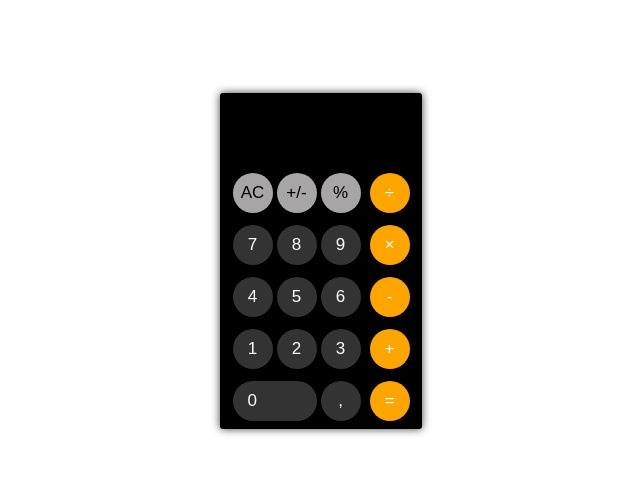
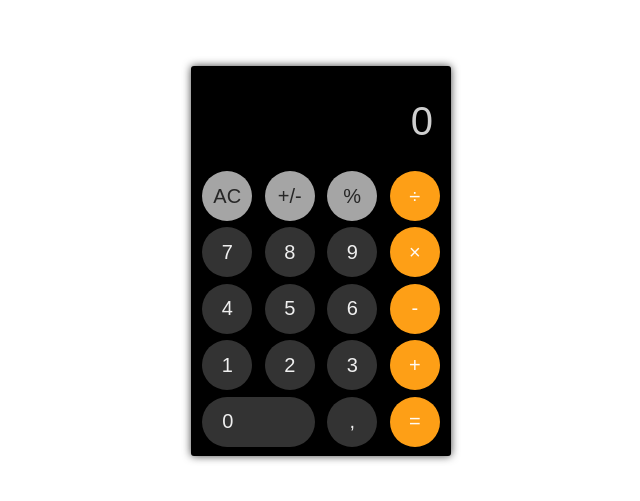
Before and after one commit to zettt6/my-pet-projects, a React (Create React App) app: page /calculator in a window 1280 px wide. Shown: the part 139-640 px from the top of the page, without its empty margins (319-959 px from the left). Built offline with nearby package versions, Linux system fonts and the light colour scheme.

Commit message:
new features in calculator

```diff
--- a/src/pages/calculator/Calculator.css
+++ b/src/pages/calculator/Calculator.css
@@ -6,98 +6,81 @@
 }
 
 .calc-wrapper {
-   height: 100%;
-   width: 100%;
-   display: flex;
-   justify-content: center;
-}
-
-.background {
-   width: 190px;
-   height: 324px;
-   display: flex;
-   flex-direction: column;
-   align-items: center;
+   width: 250px;
+   height: 380px;
    background-color: black;
    border-radius: 3px;
    box-shadow: 0px 0px 8px 0px rgba(0, 0, 0, 0.75);
-   padding: 6px;
+   padding: 5px;
 }
 
-.input-area {
-   width: 100%;
-   height: 60px;
-   display: flex;
-   align-items: flex-end;
-   color: white;
-}
-
-.calc-input {
+.input {
+   width: 230px;
+   height: 90px;
+   font-size: 40px;
+   letter-spacing: 3px;
+   outline: none;
    background-color: black;
-   border: none;
-   color: white;
-   width: 176px;
-   height: 40px;
+   color: rgb(207, 207, 207);
    text-align: end;
-   outline: none;
-   font-size: 30px;
 }
 
 .btns-container {
-   display: flex;
+   display: grid;
+   justify-items: center;
+
+   grid-template-columns: 1fr 1fr 1fr 1fr;
+   grid-template-rows: repeat(5, 1fr);
+   grid-row-gap: 0.4em;
 }
 
-.calc-btn {
+.btn {
+   width: 50px;
+   height: 50px;
+   font-size: 20px;
+   color: #efefef;
+   background-color: #333333;
+   /* display: flex;
+   align-items: center; */
    border: none;
    border-radius: 50%;
-   text-align: center;
-   width: 40px;
-   height: 40px;
-   font-size: 17px;
-   margin: 2px;
-   margin-bottom: -10px;
-   outline: none;
-}
-
-button:hover {
    cursor: pointer;
 }
 
-.background button:focus {
-   background-color: white;
-   opacity: 90%;
-   color: black;
-   transition: 0.6s;
+.btn:hover {
+   background-color: #eeeeee;
+   color: #262626;
+   transition: 0.8s;
 }
 
-.right-symbols-container button {
-   margin-left: 7px;
-   background-color: orange;
-   color: white;
-   display: flex;
-   justify-content: center;
-   align-items: center;
+.btn:active {
+   opacity: 60%;
+   transition: 0.1s;
 }
 
-.first-row button {
-   background-color: rgb(167, 165, 165);
+.grey-highligh {
+   background-color: #a5a5a5;
+   color: #262626;
 }
 
-.main-symbols button {
-   background-color: rgb(51, 51, 51);
-   color: white;
+.grey-highligh:hover {
 }
 
-.main-symbols button:focus {
-   background-color: rgb(196, 195, 195);
-   opacity: 80%;
-   color: black;
-   transition: 0.7s;
+.orange-highligh {
+   background-color: #fe9f16;
+   color: #fffaf4;
 }
 
-.null {
-   width: 84px;
+.orange-highligh:hover {
+   background-color: #fff;
+   color: #fe9f16;
+}
+
+.zero {
+   width: 90%;
+   border-radius: 50px;
+   grid-column: 1/3;
+   padding-left: 20px;
+   box-sizing: border-box;
    text-align: start;
-   border-radius: 40px;
-   padding-left: 15px;
 }
--- a/src/pages/calculator/Calculator.js
+++ b/src/pages/calculator/Calculator.js
@@ -1,54 +1,126 @@
+import { useState } from 'react/cjs/react.development'
 import './Calculator.css'
 
 function Calculator() {
+   const [nums, setNums] = useState([])
+   const [operators, setOperators] = useState([])
+   const [inputText, setInputText] = useState(0)
+
+   const [result, setResult] = useState('')
+
+   let btnData = [
+      { value: 'AC', type: 'clean', className: 'btn grey-highligh' },
+      { value: '+/-', type: 'posOrNeg', className: 'btn grey-highligh' },
+      { value: '%', type: 'procent', className: 'btn grey-highligh' },
+      { value: '÷', type: 'divide', className: 'btn orange-highligh' },
+
+      { value: '7', type: 'num', className: 'btn' },
+      { value: '8', type: 'num', className: 'btn' },
+      { value: '9', type: 'num', className: 'btn' },
+
+      { value: '×', type: 'multiply', className: 'btn orange-highligh' },
+
+      { value: '4', type: 'num', className: 'btn' },
+      { value: '5', type: 'num', className: 'btn' },
+      { value: '6', type: 'num', className: 'btn' },
+
+      { value: '-', type: 'minus', className: 'btn orange-highligh' },
+
+      { value: '1', type: 'num', className: 'btn' },
+      { value: '2', type: 'num', className: 'btn' },
+      { value: '3', type: 'num', className: 'btn' },
+
+      { value: '+', type: 'plus', className: 'btn orange-highligh' },
+
+      { value: '0', type: 'num', className: 'btn zero' },
+
+      { value: ',', type: 'decimal', className: 'btn' },
+      { value: '=', type: 'equel', className: 'btn orange-highligh' },
+   ]
+
+   // console.log(nums)
+   // console.log(operators)
+   // console.log('result = ' + result)
+   // console.log('+' + result.charAt(0))
+
+   function typeOfBtn(btn) {
+      switch (btn.type) {
+         case 'num':
+            setInputText(btn.value)
+            setNums([...nums, btn.value])
+            break
+         case 'equel':
+            calculate()
+            break
+         case 'clean':
+            setResult('')
+            setNums([])
+            setOperators([])
+            setInputText(0)
+            break
+         default:
+            setOperators([...operators, btn.value])
+      }
+   }
+
+   function calculate() {
+      let lastOperator = operators[operators.length - 1]
+      let lastNum = +nums[nums.length - 1]
+      let tempRes = result
+
+      if (lastOperator === '') {
+         // setNums([...nums, nums[nums.length - 1] + 'hey'])
+         console.log('hi')
+      } else if (lastOperator === '+') {
+         tempRes = +nums[nums.length - 2] + lastNum
+      } else if (lastOperator === '-') {
+         tempRes = +nums[nums.length - 2] - lastNum
+      } else if (lastOperator === '×') {
+         tempRes = +nums[nums.length - 2] * lastNum
+      } else if (lastOperator === '÷') {
+         tempRes = +nums[nums.length - 2] / lastNum
+      } else if (lastOperator === '%') {
+         tempRes = (+nums[nums.length - 2] * lastNum) / 100
+      }
+      // else if (
+      //    lastOperator === '+/-' &&
+      //    lastNum.toString().charAt(-1) === ''
+      // ) {
+      //    tempRes = '-' + lastNum
+      // }
+      // else if (
+      //    lastOperator === '+/-' &&
+      //    lastNum.toString().charAt(-1) === '-'
+      // ) {
+      //    tempRes = '' + tempRes
+      // }
+      else return setInputText(tempRes)
+
+      setNums([...nums, tempRes])
+      setResult(`${tempRes}`)
+      setInputText(tempRes)
+      setOperators([''])
+   }
+
    return (
       <div className="Calculator">
-         <div class="calc-wrapper background">
-            <div className="input-area">
-               <input className="calc-input" type="text" />
+         <div className="calc-wrapper">
+            <div>
+               <input className="input" type="text" value={inputText} />
             </div>
+
             <div className="btns-container">
-               <div className="left-symbols-container">
-                  <div className="first-row">
-                     <button className="calc-btn">AC</button>
-                     <button className="calc-btn">+/-</button>
-                     <button className="calc-btn">%</button>
-                  </div>
-                  <br />
-                  <div className="main-symbols">
-                     <button className="calc-btn">7</button>
-                     <button className="calc-btn">8</button>
-                     <button className="calc-btn">9</button>
-                  </div>
-                  <br />
-                  <div className="main-symbols">
-                     <button className="calc-btn">4</button>
-                     <button className="calc-btn">5</button>
-                     <button className="calc-btn">6</button>
-                  </div>
-                  <br />
-                  <div class="main-symbols">
-                     <button className="calc-btn">1</button>
-                     <button className="calc-btn">2</button>
-                     <button className="calc-btn">3</button>
-                  </div>
-                  <br />
-                  <div className="main-symbols">
-                     <button class="null calc-btn">0</button>
-                     <button className="calc-btn">,</button>
-                  </div>
-               </div>
-               <div className="right-symbols-container">
-                  <button className="calc-btn">÷</button>
-                  <br />
-                  <button className="calc-btn">×</button>
-                  <br />
-                  <button className="calc-btn">-</button>
-                  <br />
-                  <button className="plus calc-btn">+</button>
-                  <br />
-                  <button className="calc-btn">=</button>
-               </div>
+               {btnData.map((btn, index) => {
+                  return (
+                     <button
+                        key={index.toString()}
+                        className={btn.className}
+                        onClick={() => typeOfBtn(btn)}
+                     >
+                        {btn.value}
+                     </button>
+                  )
+               })}
             </div>
          </div>
       </div>
@@ -56,3 +128,77 @@ function Calculator() {
 }
 
 export default Calculator
+
+// switch (btn.type) {
+//    case 'plus':
+//       console.log('plus')
+//       break
+//    case 'minus':
+//       console.log('minus')
+//       break
+//    case 'divide':
+//       console.log('divide')
+//       break
+//    case 'multiply':
+//       console.log('multiply')
+//       break
+//    case 'clean':
+//       console.log('clean')
+//       break
+//    case 'procent':
+//       console.log('procent')
+//       break
+//    case 'posOrNeg':
+//       console.log('posOrNeg')
+//       break
+//    case 'equel':
+//       console.log('equel')
+//       break
+//    case 'decimal':
+//       console.log('decimal')
+//       break
+//    default:
+//       console.log(btn.value)
+// }
+
+{
+   /* <button className="btn grey-highligh" id="clean">
+                  AC
+               </button>
+               <button className="btn grey-highligh" id="negOrPos">
+                  +/-
+               </button>
+               <button className="btn grey-highligh" id="procent">
+                  %
+               </button>
+               <button className="btn orange-highligh" id="div">
+                  ÷
+               </button>
+               <button className="btn">7</button>
+               <button className="btn">8</button>
+               <button className="btn">9</button>
+               <button className="btn orange-highligh" id="mult">
+                  ×
+               </button>
+               <button className="btn">4</button>
+               <button className="btn">5</button>
+               <button className="btn">6</button>
+               <button className="btn orange-highligh" id="minus">
+                  -
+               </button>
+               <button className="btn">1</button>
+               <button className="btn">2</button>
+               <button className="btn">3</button>
+               <button className="btn orange-highligh" id="plus">
+                  +
+               </button>
+               <button className="btn" id="zero">
+                  0
+               </button>
+               <button className="btn" id="dot">
+                  .
+               </button>
+               <button className="btn orange-highligh" id="equel">
+                  =
+               </button> */
+}
```
